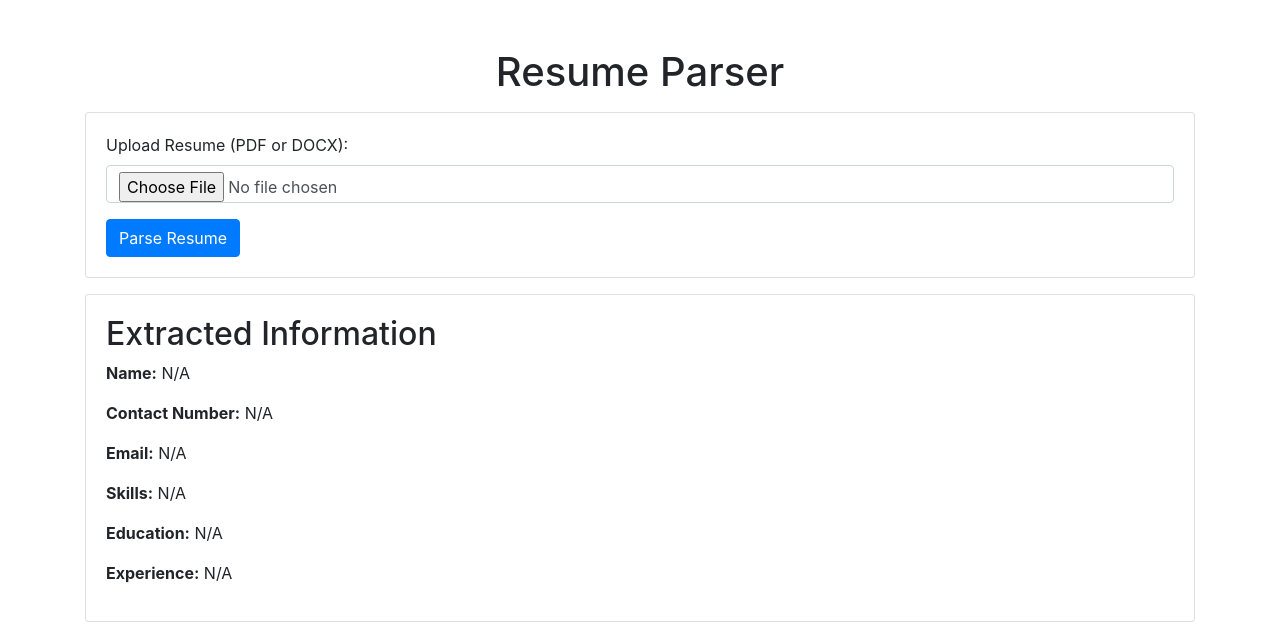
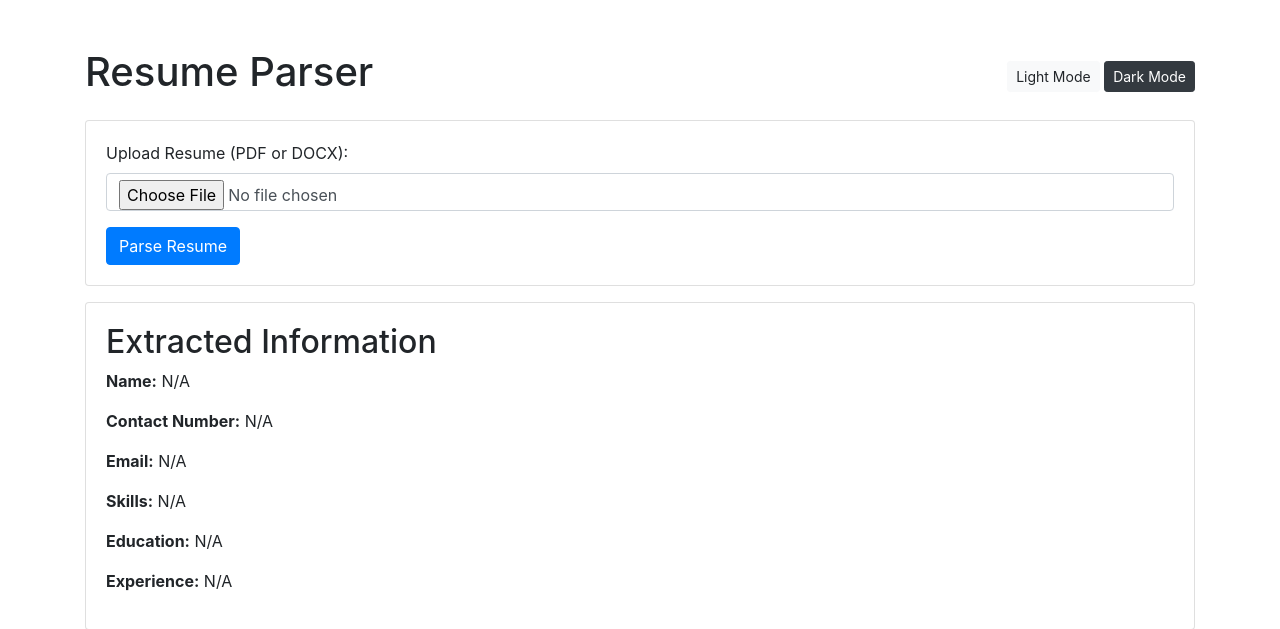
Before and after one commit to abdulsami34/Automated-Resume-Parser, a Flask app: page / in a window 1280 px wide. Shown: the top 629 px of the page. Run offline with Flask 3, Linux system fonts and the light colour scheme; some libraries are stand-ins or nearby versions.

Commit message:
Update index.html

```diff
--- a/templates/index.html
+++ b/templates/index.html
@@ -4,11 +4,17 @@
     <meta charset="UTF-8">
     <meta name="viewport" content="width=device-width, initial-scale=1.0">
     <title>Resume Parser</title>
-    <link href="https://stackpath.bootstrapcdn.com/bootstrap/4.5.2/css/bootstrap.min.css" rel="stylesheet">
+    <link id="theme-style" href="https://stackpath.bootstrapcdn.com/bootstrap/4.5.2/css/bootstrap.min.css" rel="stylesheet">
 </head>
 <body>
     <div class="container mt-5">
-        <h1 class="text-center">Resume Parser</h1>
+        <div class="d-flex justify-content-between align-items-center">
+            <h1 class="text-center">Resume Parser</h1>
+            <div>
+                <button id="lightModeBtn" class="btn btn-light btn-sm">Light Mode</button>
+                <button id="darkModeBtn" class="btn btn-dark btn-sm">Dark Mode</button>
+            </div>
+        </div>
         <div class="card mt-3">
             <div class="card-body">
                 <form id="resumeForm">
@@ -18,6 +24,10 @@
                     </div>
                     <button type="submit" class="btn btn-primary">Parse Resume</button>
                 </form>
+<div class="progress mt-3" id="progressBar" style="display: none;">
+    <div class="progress-bar" role="progressbar" style="width: 0%;" aria-valuenow="0" aria-valuemin="0" aria-valuemax="100"></div>
+</div>
+
             </div>
         </div>
 
@@ -31,7 +41,6 @@
                     <p><strong>Skills:</strong> <span id="skills">N/A</span></p>
                     <p><strong>Education:</strong> <span id="education">N/A</span></p>
                     <p><strong>Experience:</strong> <span id="experience">N/A</span></p>
-
                 </div>
             </div>
         </div>
```
